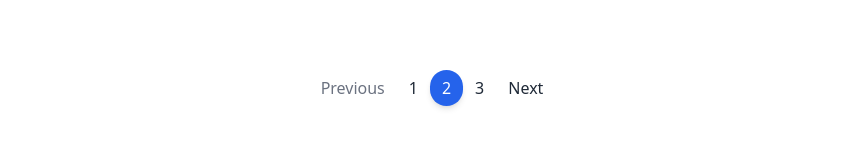
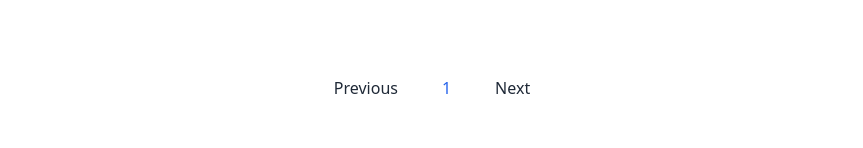
Before and after one commit to PositivePerson/MRsft_task, a Next.js app: page / in a window 1280 px wide. Shown: the part 1922-2070 px from the top of the page, without its empty margins (208-1071 px from the left). Built offline with nearby package versions, Linux system fonts and the light colour scheme.

Commit message:
refactor ('Next page' button): change last prop to boolean decider 'isLastPage' if button disabled  AND  refactor: styling + removed redundant classess

```diff
--- a/components/elements/pagination.tsx
+++ b/components/elements/pagination.tsx
@@ -2,16 +2,13 @@ import React, { Dispatch, SetStateAction } from 'react'; // we need this to make
 
 type PaginationProps = {
     page: number,
-    setPage: Dispatch<SetStateAction<number>>
+    setPage: Dispatch<SetStateAction<number>>,
+    isLastPage: boolean
 }
 
-const Pagination = ({ page, setPage }: PaginationProps) => {
+const Pagination = ({ page, setPage, isLastPage }: PaginationProps) => {
     const showPrevious = () => {
         setPage((page) => page - 1)
-    }
-
-    const showExact = (arg: number) => {
-        setPage(arg)
     }
 
     const showNext = () => {
@@ -24,20 +21,14 @@ const Pagination = ({ page, setPage }: PaginationProps) => {
                 <nav aria-label="Page navigation example">
                     <ul className="flex list-style-none">
                         <li className="page-item disabled"><button
-                            className="page-link relative block py-1.5 px-3 border-0 bg-transparent outline-none transition-all duration-300 rounded-full text-gray-500 pointer-events-none focus:shadow-none"
-                            onClick={showPrevious} tabIndex={-1} aria-disabled="true">Previous</button></li>
+                            className={`py-1.5 px-3 border-0 bg-transparent outline-none transition-all duration-300 rounded-full text-gray-800 hover:text-gray-800 ${page <= 1 ? '' : 'hover:bg-gray-200'} focus:shadow-none`}
+                            onClick={showPrevious} aria-disabled={page <= 1} disabled={page <= 1}>Previous</button></li>
+                        <li className="page-item"><div
+                            className="py-1.5 px-8 text-blue-600"
+                        >{page}</div></li>
                         <li className="page-item"><button
-                            className="page-link relative block py-1.5 px-3 border-0 bg-transparent outline-none transition-all duration-300 rounded-full text-gray-800 hover:text-gray-800 hover:bg-gray-200 focus:shadow-none"
-                            onClick={() => showExact(1)}>1</button></li>
-                        <li className="page-item active"><button
-                            className="page-link relative block py-1.5 px-3 border-0 bg-blue-600 outline-none transition-all duration-300 rounded-full text-white hover:text-white hover:bg-blue-600 shadow-md focus:shadow-md"
-                            onClick={() => showExact(2)}>2</button></li>
-                        <li className="page-item"><button
-                            className="page-link relative block py-1.5 px-3 border-0 bg-transparent outline-none transition-all duration-300 rounded-full text-gray-800 hover:text-gray-800 hover:bg-gray-200 focus:shadow-none"
-                            onClick={() => showExact(3)}>3</button></li>
-                        <li className="page-item"><button
-                            className="page-link relative block py-1.5 px-3 border-0 bg-transparent outline-none transition-all duration-300 rounded-full text-gray-800 hover:text-gray-800 hover:bg-gray-200 focus:shadow-none"
-                            onClick={showNext}>Next</button></li>
+                            className={`py-1.5 px-3 border-0 bg-transparent outline-none transition-all duration-300 rounded-full text-gray-800 hover:text-gray-800 ${isLastPage ? '' : 'hover:bg-gray-200'} focus:shadow-none`}
+                            onClick={showNext} aria-disabled={isLastPage} disabled={isLastPage}>Next</button></li>
                     </ul>
                 </nav>
             </div>
```
